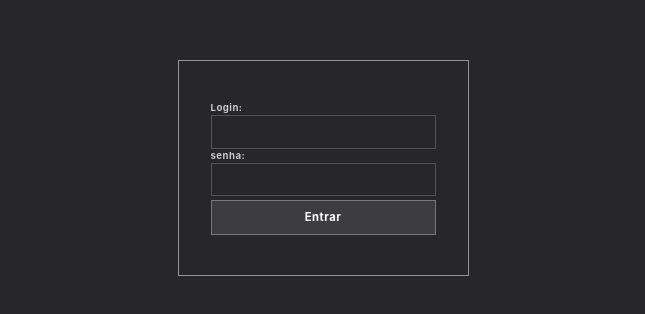
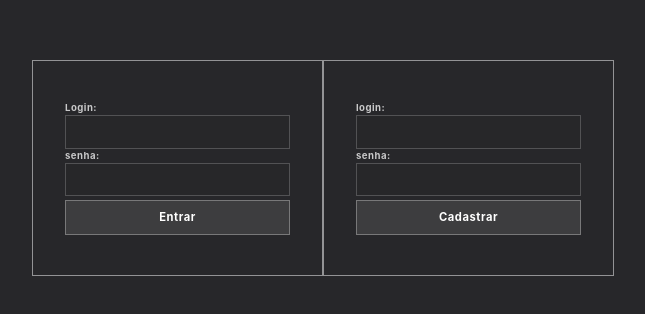
Before and after one commit to ypiaza/PingProject, a React (Vite) app in the folder frontend/: page /login in a window 1280 px wide. Shown: the part 232-546 px from the top of the page, without its empty margins (317-962 px from the left). Built offline with nearby package versions, Linux system fonts and the light colour scheme; no server answers.

Commit message:
codigo com bug para correçao, apenas login funcionando, update botão de logout

```diff
--- a/frontend/src/App.jsx
+++ b/frontend/src/App.jsx
@@ -6,18 +6,24 @@ import { useState } from "react"
 
 const App = () => {
     const [userLogado, setUserLogado] = useState(() => {
-        return localStorage.getItem("usuario") || "";
+        return localStorage.getItem("logado");
     });
 
     const [auth, setAuth] = useState(() => {
-        return !!localStorage.getItem("usuario");
+        return !!localStorage.getItem("logado");
     });
 
     const handleLoginSucess = (nome) => {
         setAuth(true);
         setUserLogado(nome);
-        localStorage.setItem("usuario", nome); //
+        localStorage.setItem("logado", nome);
     };
+
+    const handleLogout = () => {
+        setAuth(false);
+        setUserLogado(null);
+        localStorage.setItem(null);
+    }
 
     return (
         <BrowserRouter>
@@ -27,11 +33,11 @@ const App = () => {
                     element={
                         <Login
                             loginSucess={handleLoginSucess
-                            }
+                            } cadastroSucess={handleLoginSucess}
                         />
                     }
                 />
-                <Route path="/feed" element={auth ? <Feed usuario={userLogado}/> : <Navigate to="/login" />}/>
+                <Route path="/feed" element={auth ? <Feed usuario={userLogado} Logout={handleLogout}/> : <Navigate to="/login" />}/>
                 <Route path="/" element={auth ? <Feed /> : <Navigate to="/login" />}/>
             </Routes>
         </BrowserRouter>
--- a/frontend/src/components/Feed.jsx
+++ b/frontend/src/components/Feed.jsx
@@ -1,9 +1,9 @@
 import { useState, useEffect } from "react"
 import PostForm from "./PostForm";
 
-const Feed = ({ usuario }) => {
+const Feed = ({ usuario, Logout }) => {
   const [posts, setPosts] = useState([]);
-  const [autor, setAutor] = useState(usuario);
+  const [autor, setAutor] = useState(usuario || "visitante");
   const [conteudo, setConteudo] = useState('');
   const [carregando, setCarregando] = useState(true)
 
@@ -57,7 +57,8 @@ const Feed = ({ usuario }) => {
     <div className="h-screen w-full bg-zinc-800 flex flex-col overflow-hidden">
       <div className="px-6 py-3 fixed w-full flex items-center justify-between backdrop-blur-2xl border-b border-white/10">
         <h1 className="font-bold text-2xl text-white">P!</h1>
-        <span className="text-white/80 text-sm">Logado como <strong className="text-white">~{usuario || "Visitante"}</strong></span>
+        <span className="text-white/80 text-sm">Logado como <strong className="text-white">~{usuario || "visitante"}</strong></span>
+        <button className="text-white font-bold text-sm cursor-pointer" onClick={Logout}>Sair</button>
       </div>
 
       <div className="w-full flex-1 overflow-y-auto flex flex-col items-center gap-4 pt-24 pb-10">
--- a/frontend/src/components/Login.jsx
+++ b/frontend/src/components/Login.jsx
@@ -2,10 +2,12 @@ import { useState, useEffect } from "react"
 import { useNavigate } from "react-router-dom";
 
 
-const Login = ({ loginSucess }) => {
+const Login = ({ loginSucess, cadastroSucess }) => {
     const [users, setUsers] = useState([]);
     const [login, setLogin] = useState('');
+    const [newLogin, setNewLogin] = useState('');
     const [senha, setSenha] = useState('');
+    const [newSenha, setNewSenha] = useState('');
 
     const navigate = useNavigate();
 
@@ -26,9 +28,33 @@ const Login = ({ loginSucess }) => {
         }
     };
 
+
+
     useEffect(() => {
         usersForLogin()
     }, [])
+
+    const cadastrarUser = async () => {
+        try {
+            await fetch("http://127.0.0.1:8000/users", {
+                method: "POST",
+                headers: {
+                    "Content-Type": "application/json"
+                },
+                body: JSON({login: newLogin, senha: newSenha})
+            })
+
+            const userValid = login
+
+            if(cadastroSucess){
+                cadastroSucess(userValid)
+            }
+
+            navigate("/feed")
+        } catch (error) {
+            console.error(error)
+        }
+    };
 
     const validationLogin = (event) => {
         event.preventDefault();
@@ -66,6 +92,16 @@ const Login = ({ loginSucess }) => {
                     />
                 <button type="submit" className="w-full mt-1 bg-white/10 hover:bg-white/20 border border-white/30 text-white font-bold text-[0.70rem] py-2 transition-all duration-100 tracking-wider active:scale-[0.99]">Entrar</button>
             </form>
+
+            <form onSubmit={cadastrarUser} className="flex flex-col border-white/50 border-[0.05rem] py-10 px-8">
+                <label className="text-white/75 text-[0.60rem] font-bold tracking-wider">login: </label>
+                <input type="text" onChange={(e) => setNewLogin(e.target.value)} className="w-full bg-zinc-800/80 border border-white/20 px-3 py-1.5 text-white text-[0.80rem] placeholder:text-zinc-500 focus:outline-none focus:border-white/60 transition-colors"
+                 />
+                <label className="text-white/75 text-[0.60rem] font-bold tracking-wider">senha: </label>
+                <input type="password" onChange={(e) => setNewSenha(e.target.value)} className="w-full bg-zinc-800/80 border border-white/20 px-3 py-1.5 text-white text-[0.80rem] placeholder:text-zinc-500 focus:outline-none focus:border-white/60 transition-colors"
+                    />
+                <button type="submit" className="w-full mt-1 bg-white/10 hover:bg-white/20 border border-white/30 text-white font-bold text-[0.70rem] py-2 transition-all duration-100 tracking-wider active:scale-[0.99]">Cadastrar</button>
+            </form>
         </div>
     )
 }
```
Also changed, not shown: 1 other file (tests, documents, lock files or other folders).
